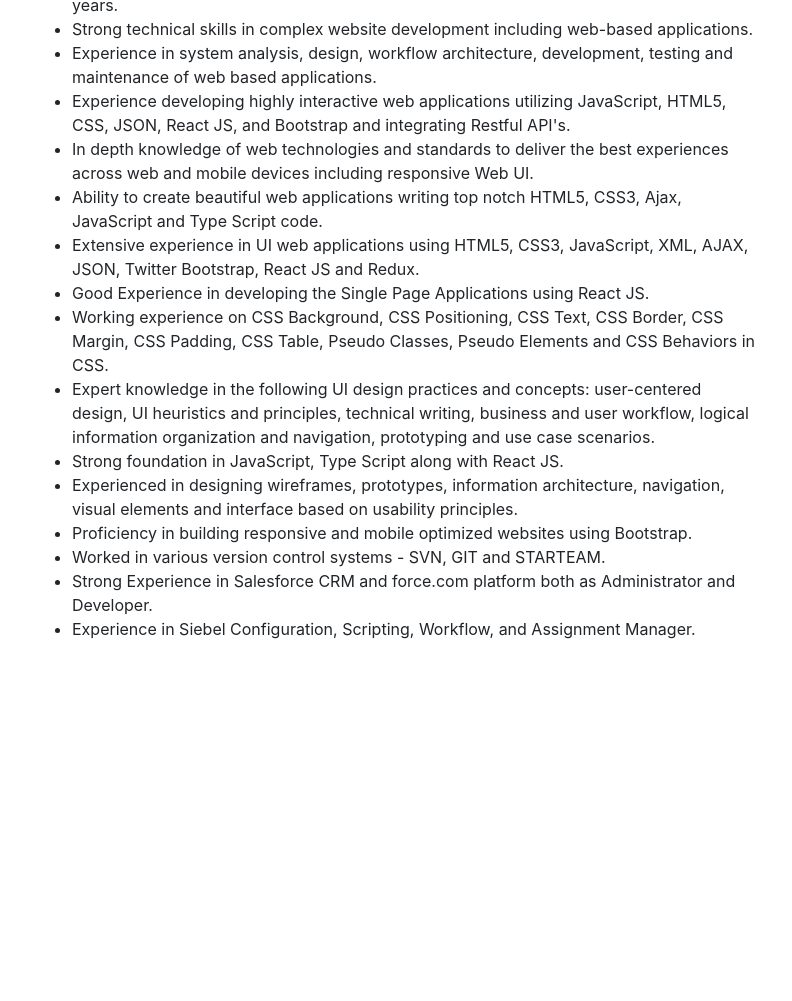
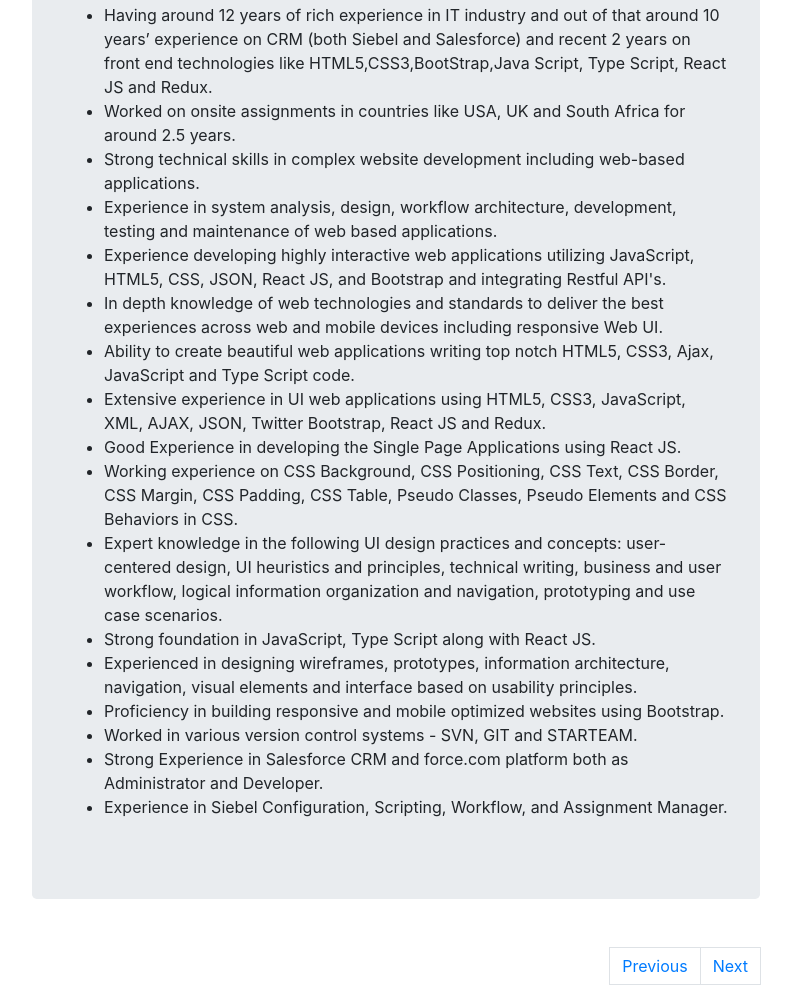
Before and after one commit to vramana814/Resume, a plain HTML site: page index.html in a window 1280 px wide. Shown: the part 1129-2130 px from the top of the page, without its empty margins (434-1226 px from the left). Before the commit the page ends 1802 px from the top, so only its background shows below. Drawn offline with Linux system fonts and the light colour scheme.

Commit message:
added styles

```diff
--- a/index.html
+++ b/index.html
@@ -69,7 +69,7 @@
 
 
                         </div>
-                        <div id="Education">
+                        <div id="Education" class="alert alert-success">
                             <h4>Education</h4>
                             <ul>
                             <p><li>M.Tech from Jawaharlal Nehru Technological University, Hyderabad</p>
@@ -88,7 +88,7 @@
                             <p><li>Allan Gray, South Africa</p>
                             <ul>
                         </div>
-                        <div id="Professional Summary">
+                        <div id="Professional Summary" class="jumbotron">
                             <h4>Professional Summary</h4>
                             <ul>
                             <p><li>	Having around 12 years of rich experience in IT industry and out of that around 10 years’ experience on CRM (both Siebel and Salesforce) and recent 2 years on front end technologies like HTML5,CSS3,BootStrap,Java Script, Type Script, React JS and Redux.
@@ -110,12 +110,21 @@
                                <li>Experience in Siebel Configuration, Scripting, Workflow, and Assignment Manager.
                                 </p>
                             </ul>
+                            <div>
+
+                            </div>
                         </div>
 
 
                     </div>
               </div>
 
+              <nav>
+                  <ul class="pager pagination justify-content-end">
+                      <li class="page item"><a class="page-link" href="#">Previous</a></li>
+                      <li class="page item"><a class="page-link" href="#">Next</a></li>
+                    </ul>
+              </nav>
           </div>
         </div>
     </body>
```
